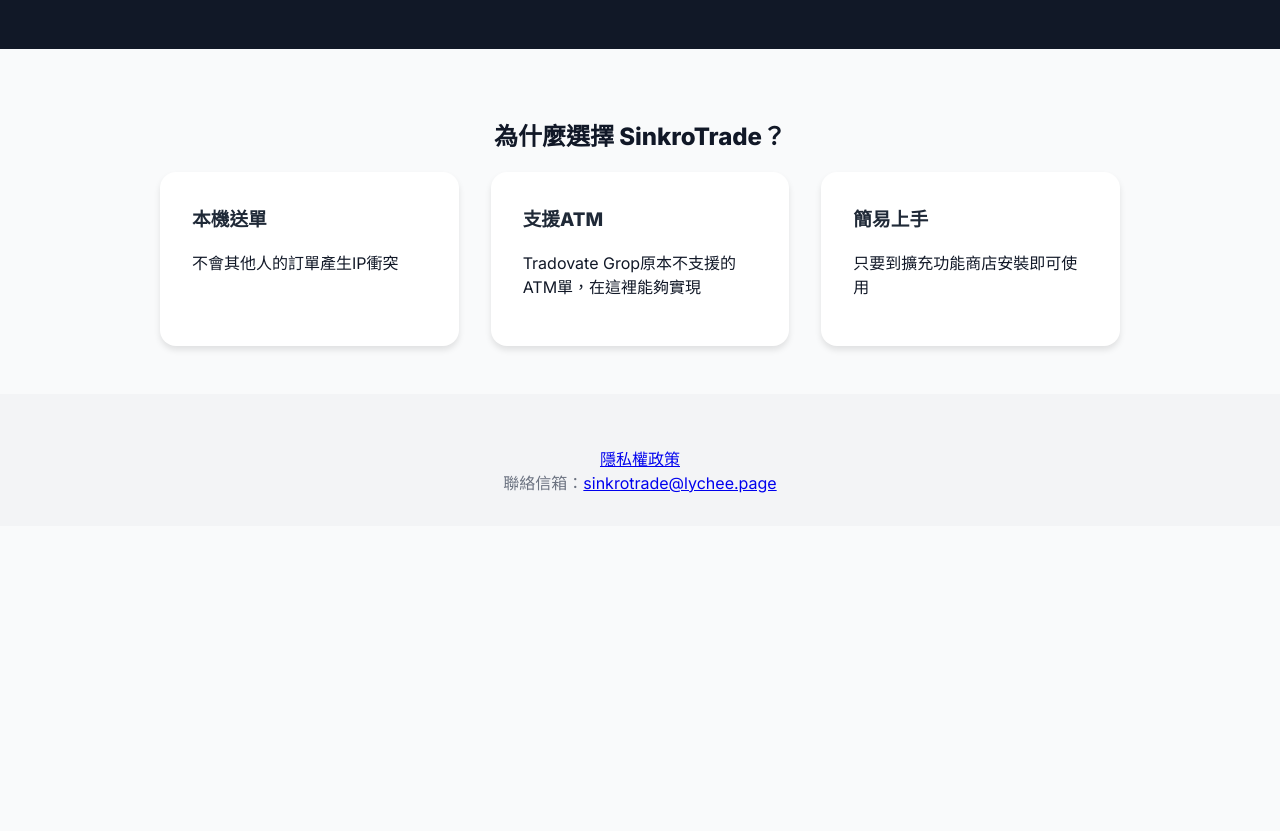
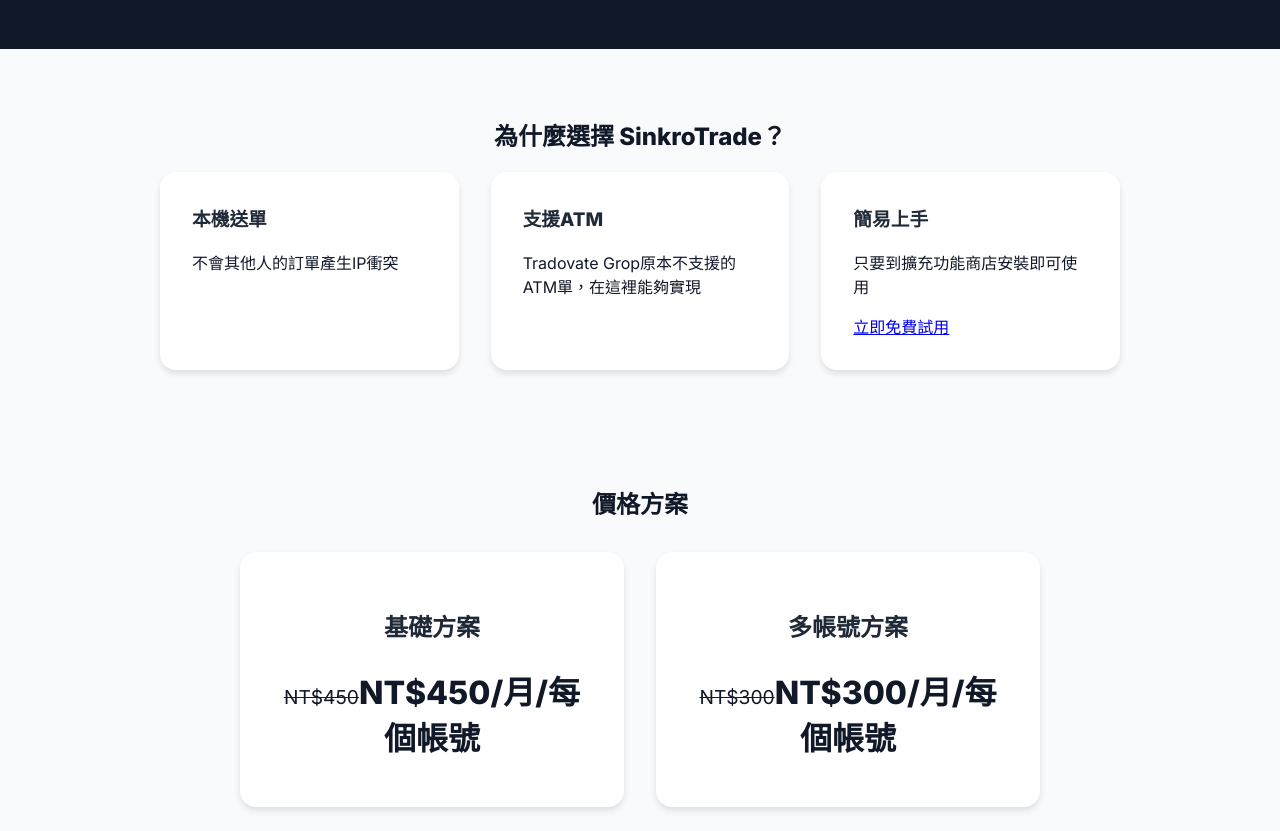
Before and after one commit to lycheetw/SinkroTrade_Web, a plain HTML site: page index.html in a window 1280 px wide. Shown: the part 121-952 px from the top of the page. Before the commit the page ends 800 px from the top, so only its background shows below. Drawn offline with Linux system fonts and the light colour scheme.

Commit message:
Update index.html

```diff
--- a/index.html
+++ b/index.html
@@ -92,28 +92,27 @@
       <div class="feature">
         <h3>簡易上手</h3>
         <p>只要到擴充功能商店安裝即可使用</p>
+        <a href="https://chromewebstore.google.com/detail/sinkrotrade/fbioeechdlealgjhmimekalcbhaolhbn">立即免費試用</a>
       </div>
     </div>
   </section>
 
   </section>
-<!--
+
   <section>
     <h2 style="text-align:center;">價格方案</h2>
     <div style="display: flex; flex-wrap: wrap; gap: 2rem; justify-content: center; margin-top: 2rem;">
       <div style="flex: 1 1 280px; max-width: 320px; background: white; border-radius: 1rem; box-shadow: 0 4px 6px rgba(0,0,0,0.1); padding: 2rem; text-align: center;">
         <h3 style="font-size: 1.5rem; color: #1f2937;">基礎方案</h3>
-        <p style="font-size: 2rem; font-weight: bold; margin: 1rem 0;"><del>NT$500</del>NT$300/月</p>
-        <p>可同步同一 Tradovate 帳號下 10 個交易帳號</p>
+        <p style="font-size: 2rem; font-weight: bold; margin: 1rem 0;"><del>NT$450</del>NT$450/月/每個帳號</p>
       </div>
       <div style="flex: 1 1 280px; max-width: 320px; background: white; border-radius: 1rem; box-shadow: 0 4px 6px rgba(0,0,0,0.1); padding: 2rem; text-align: center;">
-        <h3 style="font-size: 1.5rem; color: #1f2937;">進階方案</h3>
-        <p style="font-size: 2rem; font-weight: bold; margin: 1rem 0;"><del>NT$750</del>NT$450/月</p>
-        <p>可同步同一 Tradovate 帳號下 20 個交易帳號</p>
+        <h3 style="font-size: 1.5rem; color: #1f2937;">多帳號方案</h3>
+        <p style="font-size: 2rem; font-weight: bold; margin: 1rem 0;"><del>NT$300</del>NT$300/月/每個帳號</p>
       </div>
     </div>
   </section>
-  -->
+
 <footer>
   <br><a href="https://sinkrotrade.lychee.page/privatePolicy.html">隱私權政策</a>
   <br>聯絡信箱：<a href="mailto:sinkrotrade@lychee.page">sinkrotrade@lychee.page</a>
```
